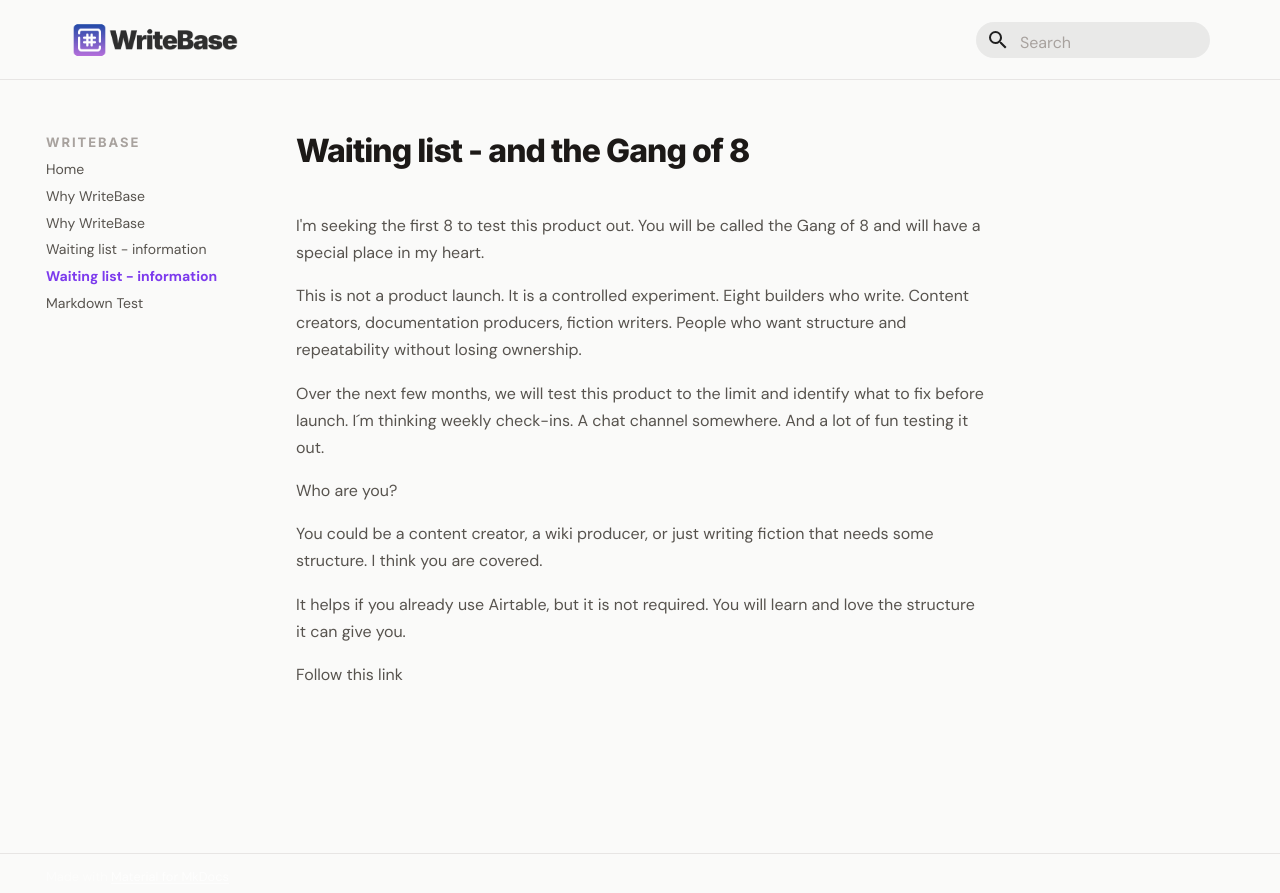
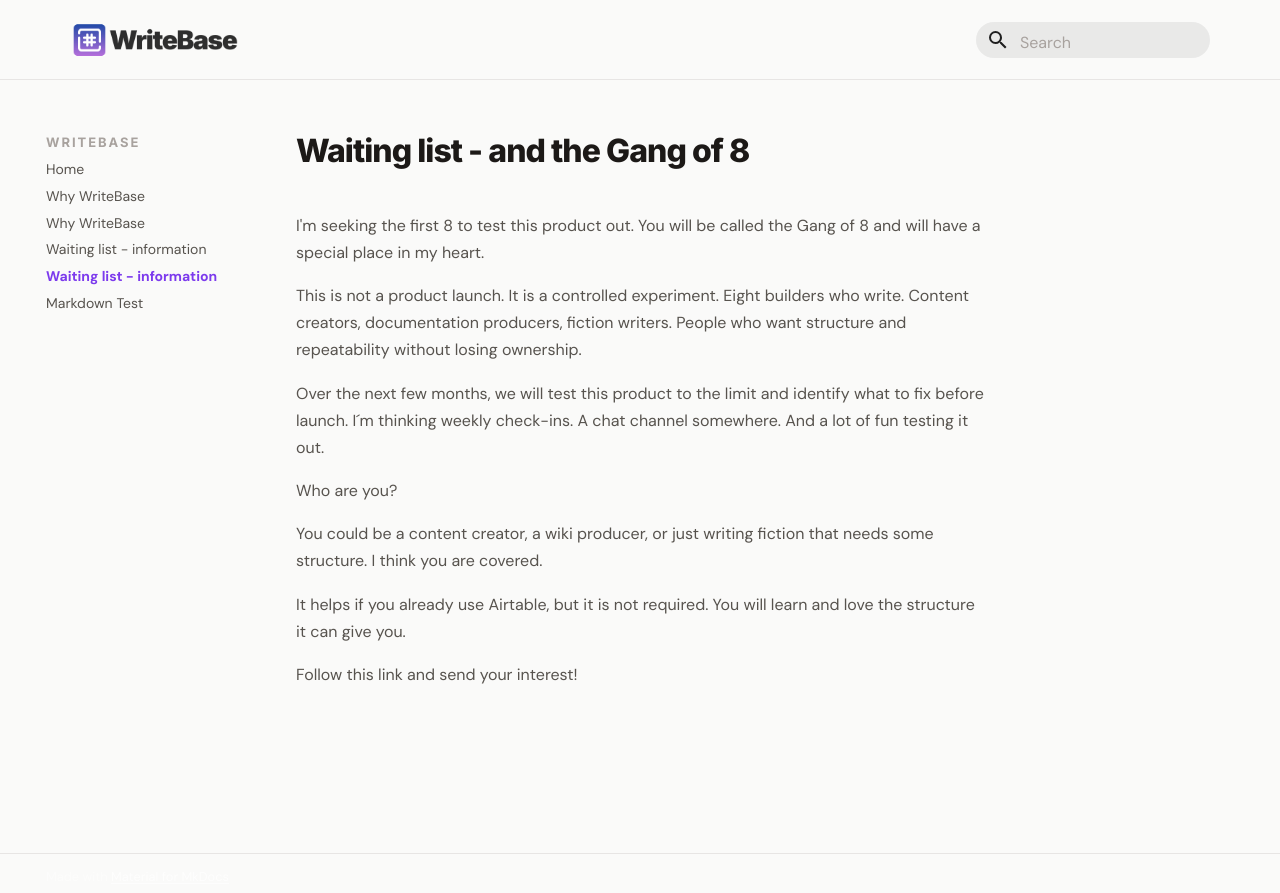
Before and after one commit to larssonhthomas-afk/writebase-docs, an MkDocs documentation site: the page built from docs/20waiting-list---information.md, in a window 1280 px wide. Shown: the top 893 px of the page. Built offline with MkDocs 1.6.1 and Material for MkDocs 9.7.7, drawn with Linux system fonts in a browser that asks for light colours; some web fonts are replaced.

Commit message:
Update 20waiting-list---information.md

```diff
--- a/docs/20waiting-list---information.md
+++ b/docs/20waiting-list---information.md
@@ -18,4 +18,4 @@ You could be a content creator, a wiki producer, or just writing fiction that ne
 
 It helps if you already use Airtable, but it is not required. You will learn and love the structure it can give you.
 
-Follow this link
+Follow this link and send your interest!
```
